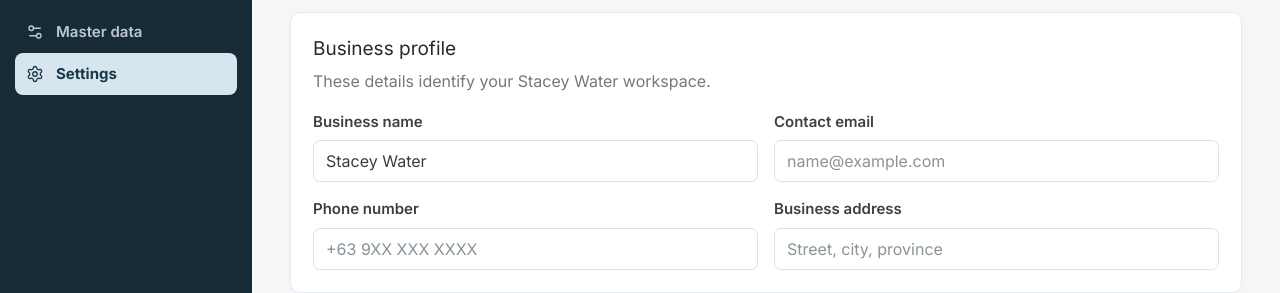
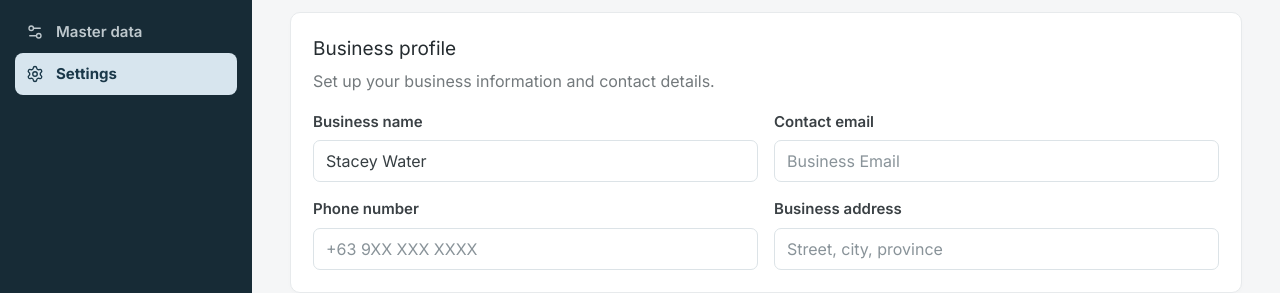
Before and after one commit to Shiinoji/Stacey-Water-Inventroy-Management, a React (Vite) app: page / in a window 1280 px wide. Both pictures are taken after a click on the button "Settings". Shown: the part 203-496 px from the top of the page. Built offline with nearby package versions, Linux system fonts and the light colour scheme.

Commit message:
chore: update page components for consistency and maintainability

```diff
--- a/src/pages/SettingsPage.jsx
+++ b/src/pages/SettingsPage.jsx
@@ -60,14 +60,14 @@ export function SettingsPage({ settings, defaultSettings, isWorkspaceBackup, onS
       <section className="panel settings-section">
         <div className="settings-section-heading">
           <h2>Business profile</h2>
-          <p>These details identify your Stacey Water workspace.</p>
+          <p>Set up your business information and contact details.</p>
         </div>
         <div className="settings-grid">
           <label>Business name
             <input value={form.businessName} onChange={(event) => update("businessName", event.target.value)} required />
           </label>
           <label>Contact email
-            <input type="email" value={form.email} onChange={(event) => update("email", event.target.value)} placeholder="name@example.com" />
+            <input type="email" value={form.email} onChange={(event) => update("email", event.target.value)} placeholder="Business Email" />
           </label>
           <label>Phone number
             <input type="tel" value={form.phone} onChange={(event) => update("phone", event.target.value)} placeholder="+63 9XX XXX XXXX" />
@@ -150,7 +150,7 @@ export function SettingsPage({ settings, defaultSettings, isWorkspaceBackup, onS
           <section className="transaction-modal reset-confirmation-modal" role="alertdialog" aria-modal="true" aria-labelledby="reset-dialog-title" aria-describedby="reset-dialog-description">
             <div className="modal-heading">
               <div>
-                <div className="eyebrow">DANGER ZONE</div>
+                <div className="eyebrow">WARNING</div>
                 <h2 id="reset-dialog-title">Reset all workspace data?</h2>
                 <p id="reset-dialog-description">This permanently deletes employees, containers, delivery areas, pending deliveries, transaction history, and saved settings. This action cannot be undone.</p>
               </div>
@@ -193,5 +193,3 @@ export function SettingsPage({ settings, defaultSettings, isWorkspaceBackup, onS
     </form>
   );
 }
-
-// Supports a compact dashboard table and a detailed transaction ledger.
```
